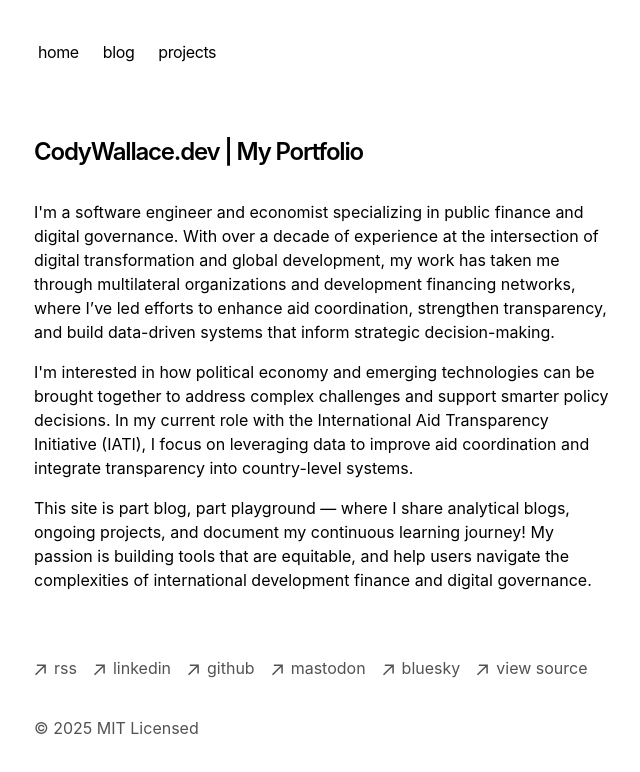
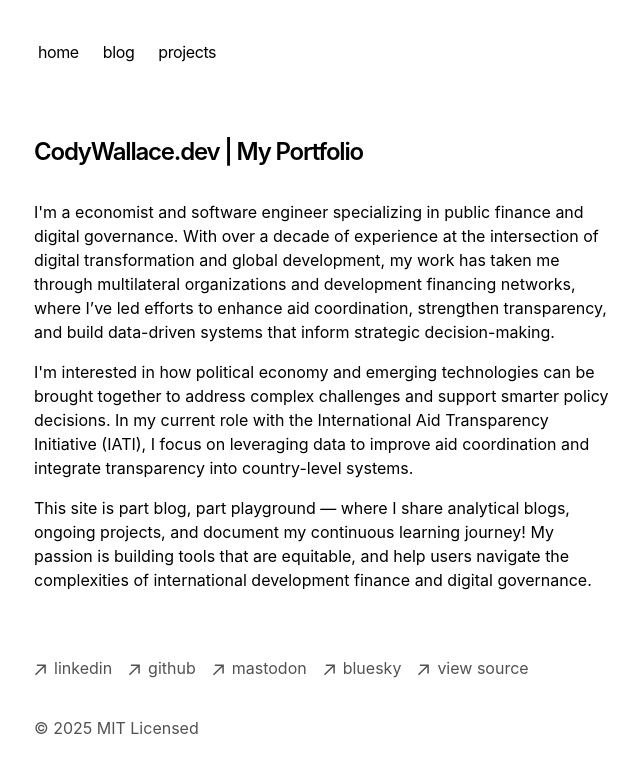
Before and after one commit to codywallace/portfolio-client, a Next.js app: page / in a window 1280 px wide. Shown: the top 772 px of the page, without its empty margins (318-958 px from the left). Built offline with nearby package versions, Linux system fonts and the light colour scheme.

Commit message:
patch on blog navigation

```diff
--- a/app/components/footer.tsx
+++ b/app/components/footer.tsx
@@ -26,7 +26,7 @@ export default function Footer() {
             target="_blank"
             href="/rss"
           >
-            <ArrowIcon />
+            {/*<ArrowIcon />
             <p className="ml-2 h-7">rss</p>
           </a>
         </li>
@@ -36,7 +36,7 @@ export default function Footer() {
             rel="noopener noreferrer"
             target="_blank"
             href="https://www.linkedin.com/in/codywallace/"
-          >
+          >*/}
             <ArrowIcon />
             <p className="ml-2 h-7">linkedin</p>
           </a>
--- a/app/page.tsx
+++ b/app/page.tsx
@@ -6,7 +6,7 @@ export default function Page() {
       <h1 className="mb-8 text-2xl font-semibold tracking-tighter"> CodyWallace.dev | My Portfolio
       </h1>
       <p className="mb-4">
-        {`I'm a software engineer and economist specializing in public finance and digital governance.
+        {`I'm a economist and software engineer specializing in public finance and digital governance.
         With over a decade of experience at the intersection of digital transformation
         and global development, my work has taken me through multilateral organizations
         and development financing networks, where I’ve led efforts to enhance aid coordination,
--- a/app/rss/route.ts
+++ b/app/rss/route.ts
@@ -1,4 +1,4 @@
-import { baseUrl } from 'app/sitemap'
+{/* import { baseUrl } from 'app/sitemap'
 import { getBlogPosts } from 'app/blog/utils'
 
 export async function GET() {
@@ -39,4 +39,4 @@ export async function GET() {
       'Content-Type': 'text/xml',
     },
   })
-}
+} */}
```
